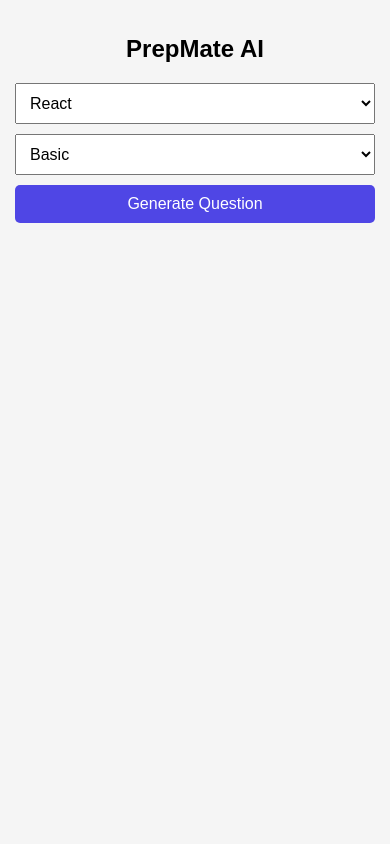
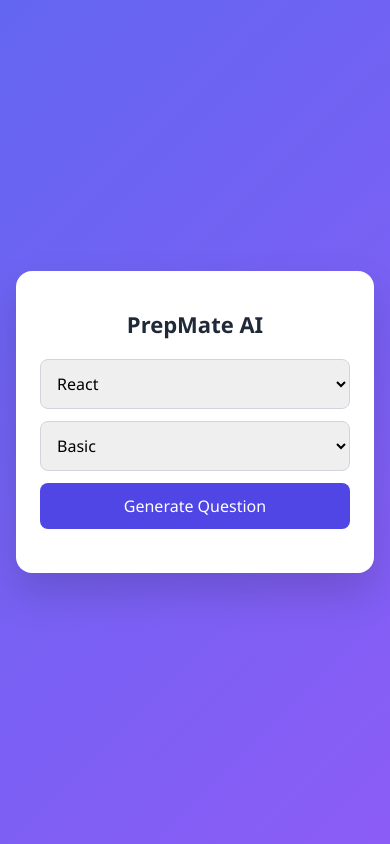
Before and after one commit to AKKIRAIKAR1/PreMate-AI, a Flask app: page / in a window 390 px wide. Run offline with Flask 3, Linux system fonts and the light colour scheme.

Commit message:
Improve UI and mobile responsiveness

```diff
--- a/templates/index.html
+++ b/templates/index.html
@@ -1,71 +1,104 @@
 <!DOCTYPE html>
-<html>
+<html lang="en">
 <head>
+  <meta charset="UTF-8" />
+  <meta name="viewport" content="width=device-width, initial-scale=1.0"/>
   <title>PrepMate AI</title>
+
   <style>
-  body {
-    font-family: Arial, sans-serif;
-    background: #f5f5f5;
-    padding: 15px;
-    margin: 0;
+    * {
+      box-sizing: border-box;
+      font-family: "Segoe UI", Arial, sans-serif;
     }
 
-  h2 {
-    text-align: center;
+    body {
+      margin: 0;
+      background: linear-gradient(135deg, #6366f1, #8b5cf6);
+      min-height: 100vh;
+      display: flex;
+      align-items: center;
+      justify-content: center;
+      padding: 16px;
     }
 
-  form {
+    .container {
+      background: #ffffff;
+      width: 100%;
+      max-width: 900px;
+      border-radius: 16px;
+      padding: 24px;
+      box-shadow: 0 20px 40px rgba(0,0,0,0.15);
+    }
+
+    h1 {
+      text-align: center;
+      margin-bottom: 20px;
+      color: #1f2937;
+    }
+
+    .controls {
       display: flex;
+      gap: 12px;
       flex-wrap: wrap;
-    gap: 10px;
       justify-content: center;
       margin-bottom: 20px;
     }
 
     select, button {
-    padding: 10px;
+      padding: 12px;
       font-size: 16px;
-    width: 100%;
-    max-width: 200px;
+      border-radius: 8px;
+      border: 1px solid #d1d5db;
+      min-width: 160px;
     }
 
     button {
       background: #4f46e5;
-    color: white;
+      color: #fff;
       border: none;
-    border-radius: 5px;
       cursor: pointer;
+      transition: background 0.2s ease;
     }
 
-  .box {
-    background: white;
-    padding: 15px;
-    border-radius: 8px;
-    width: 100%;
-    max-width: 800px;
-    margin: auto;
+    button:hover {
+      background: #4338ca;
+    }
+
+    .output {
+      margin-top: 20px;
+      background: #f9fafb;
+      border-radius: 12px;
+      padding: 20px;
+      border: 1px solid #e5e7eb;
     }
 
     pre {
       white-space: pre-wrap;
       word-wrap: break-word;
       font-size: 15px;
+      line-height: 1.6;
+      margin: 0;
     }
 
-  /* Mobile specific */
+    /* Mobile tweaks */
     @media (max-width: 600px) {
+      h1 {
+        font-size: 22px;
+      }
+
       select, button {
-      max-width: 100%;
+        width: 100%;
       }
     }
   </style>
-
 </head>
 
 <body>
-  <h2>PrepMate AI</h2>
+  <div class="container">
+    <h1>PrepMate AI</h1>
 
     <form method="post">
+      <div class="controls">
         <select name="role">
           <option>React</option>
           <option>JavaScript</option>
@@ -79,12 +112,14 @@
         </select>
 
         <button type="submit">Generate Question</button>
+      </div>
     </form>
 
     {% if question %}
-  <div class="box">
+    <div class="output">
       <pre>{{ question }}</pre>
     </div>
     {% endif %}
+  </div>
 </body>
 </html>
```
Lines whose indentation alone changed are shown as unchanged.
